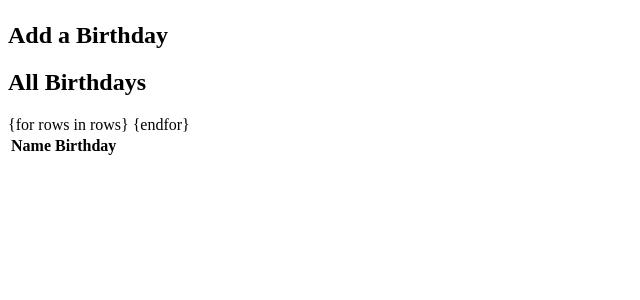
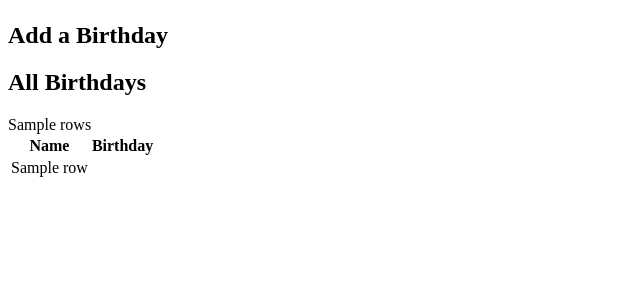
Before and after one commit to sthio90/CS50X, a Flask app: template birthdays/templates/index.html in a window 1280 px wide. Shown: the part 58-358 px from the top of the page, without its empty margins (0-640 px from the left). Run offline with Flask 3, Linux system fonts and the light colour scheme; the template is opened without the code that fills it: most values are stand-ins (such as "Sample title", 1, 10 or a date in 2020); lists and menus that the app fills with data are empty; some libraries are stand-ins or nearby versions.

Commit message:
Sat, Dec 30, 2023, 1:37 PM +10:00

```diff
--- a/birthdays/templates/index.html
+++ b/birthdays/templates/index.html
@@ -29,8 +29,12 @@
                     </thead>
                     <tbody>
                         <!-- TODO: Loop through the database entries to display them in this table -->
-                        {for rows in rows}
-                        {endfor}
+                        {% for row in rows %}
+                            <tr>
+                                <td>{{ row }}</td>
+                            </tr>
+                            {{ rows }}
+                        {% endfor %}
                     </tbody>
                 </table>
             </div>
```
